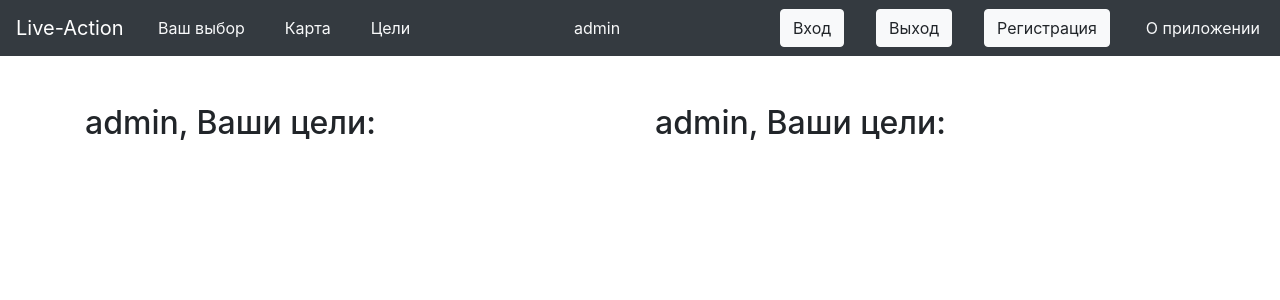
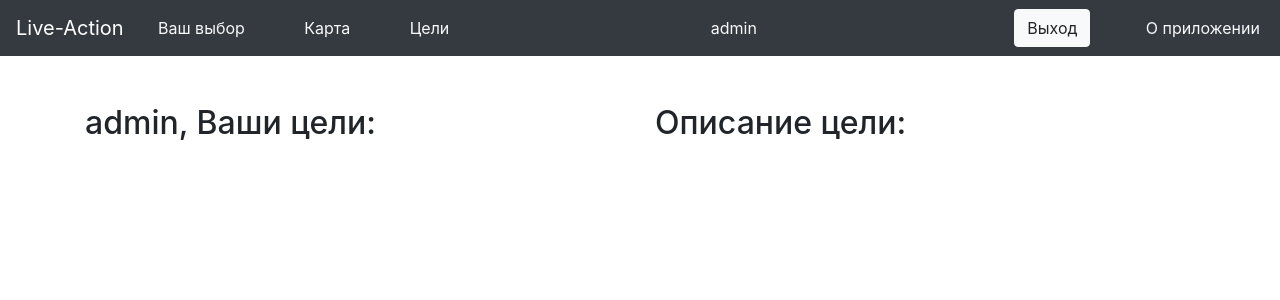
Before and after one commit to alexarlord-boop/DJANGO_project, a Django app: page /goals in a window 1280 px wide. Shown: the top 300 px of the page. Run offline with Django 3.2, Linux system fonts and the light colour scheme; a user stored in the database is signed in; some libraries are stand-ins or nearby versions.

Commit message:
Added nav options for auth users

```diff
--- a/live_action/main/templates/main/base.html
+++ b/live_action/main/templates/main/base.html
@@ -25,9 +25,13 @@
             <div></div>
             <div></div>
             <div></div>
-            <a href="/accounts/login" class="btn btn-light" role="button">Вход</a>
-            <a href="/accounts/logout" class="btn btn-light" role="button">Выход</a>
-            <a href="/accounts/register" class="btn btn-light" role="button">Регистрация</a>
+            {% if user.is_authenticated %}
+                <a href="/accounts/logout" class="btn btn-light" role="button">Выход</a>
+            {% else %}
+                <a href="/accounts/login" class="btn btn-light" role="button">Вход</a>
+                <a href="/accounts/register" class="btn btn-light" role="button">Регистрация</a>
+            {% endif %}
+
             <a class=" p-1 text-light" href="/about">О приложении</a>
         </div>
 
--- a/live_action/main/templates/main/goals.html
+++ b/live_action/main/templates/main/goals.html
@@ -10,7 +10,7 @@
                 <h2>{{user.username}}, Ваши цели:</h2>
             </div>
             <div class="col-6">
-                <h2>{{user.username}}, Ваши цели:</h2>
+                <h2>Описание цели:</h2>
             </div>
         </div>
     </div>
```
Also changed, not shown: live_action/db.sqlite3.
